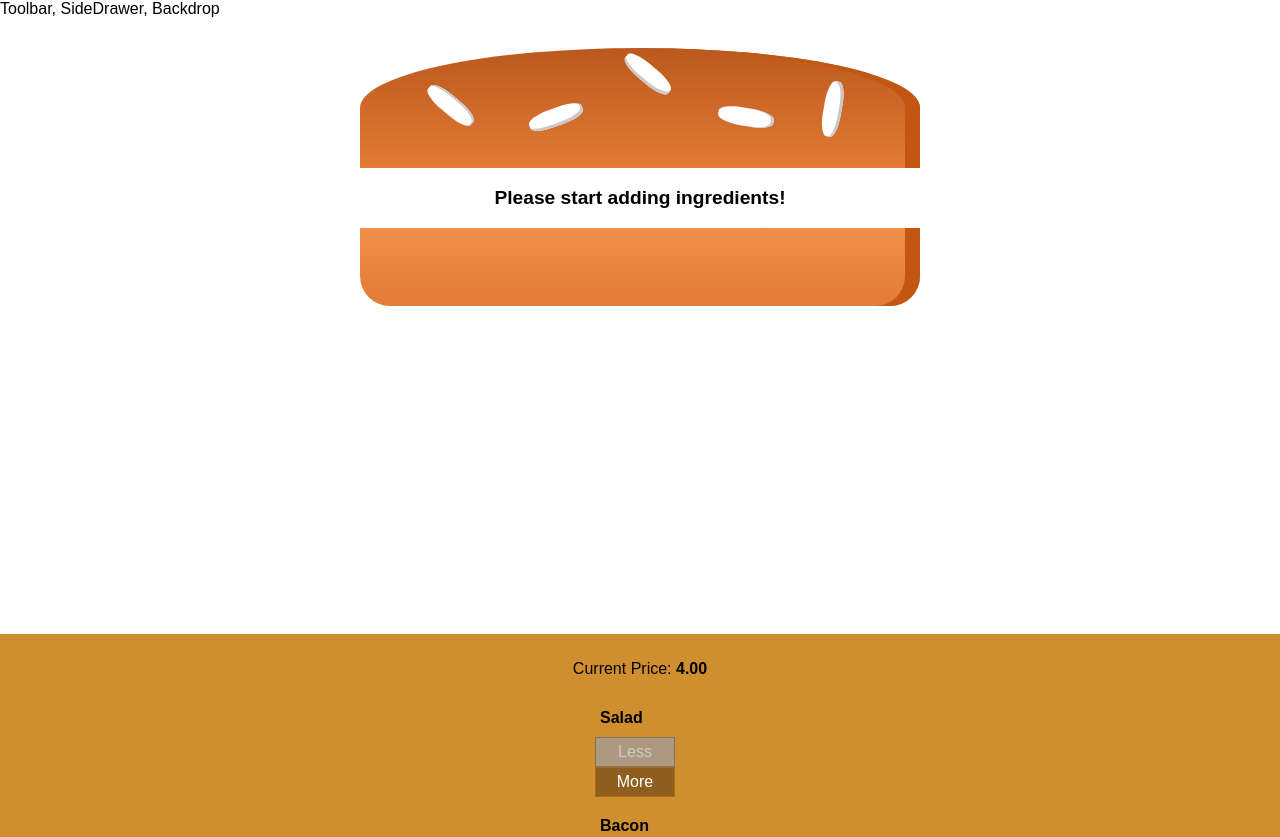
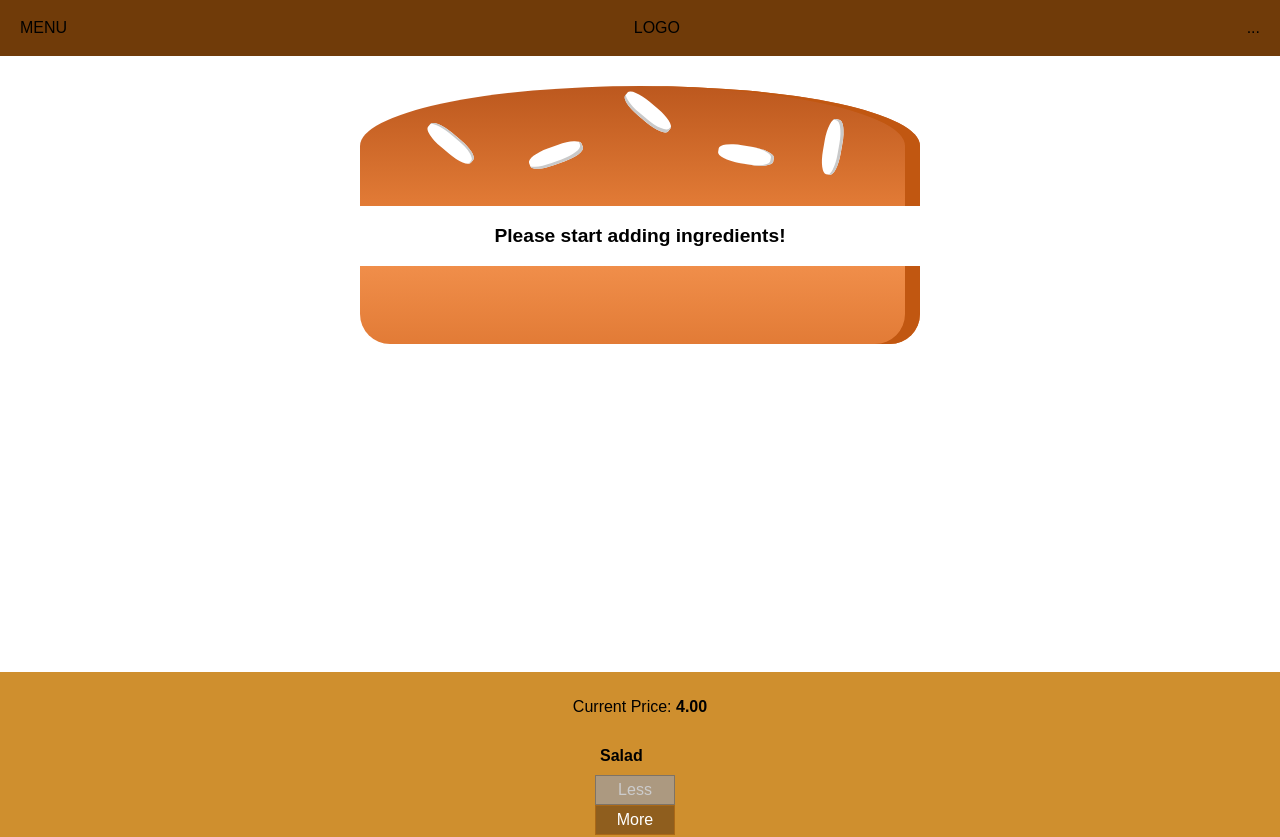
Before and after one commit to The-lady-developer/React-Burger-app, a React app: page / in a window 1280 px wide. Shown: the top 837 px of the page. Built offline with nearby package versions, Linux system fonts and the light colour scheme.

Commit message:
burger-app

```diff
--- a/src/components/Layout/Layout.css
+++ b/src/components/Layout/Layout.css
@@ -1,3 +1,3 @@
 .content{
-    margin-top: 16px;
+    margin-top: 72px;
 }
--- a/src/components/Layout/Layout.js
+++ b/src/components/Layout/Layout.js
@@ -2,10 +2,11 @@
 
 import Aux from '../../hoc/Aux';
 import classes from './Layout.css'
+import Toolbar from '../Navigation/Toolbar/Toolbar';
 
 const layout = ( props ) => (
     <Aux>
-        <div>Toolbar, SideDrawer, Backdrop</div>
+       <Toolbar />
         <main className = {classes.content}>
             {props.children}
         </main>
--- /dev/null
+++ b/src/components/Navigation/Toolbar/Toolbar.css
@@ -0,0 +1,19 @@
+.Toolbar {
+    height: 56px;
+    width: 100%;
+    position: fixed;
+    top: 0;
+    left: 0;
+    background-color: #703B09;
+    display: flex;
+    justify-content: space-between;
+    align-items: center;
+    padding: 0 20px;
+    box-sizing: border-box;
+    z-index: 90;
+}
+
+.Toolbar nav {
+    height: 100;
+
+}
--- a/src/components/Navigation/Toolbar/Toolbar.js
+++ b/src/components/Navigation/Toolbar/Toolbar.js
@@ -0,0 +1,13 @@
+import React from 'react';
+
+import classes from './Toolbar.css';
+const toolbar = (props) =>(
+<header className={classes.Toolbar}>
+<div>MENU</div>
+<div>LOGO</div>
+<nav>
+...
+</nav>
+</header>
+);
+export default toolbar;
```
